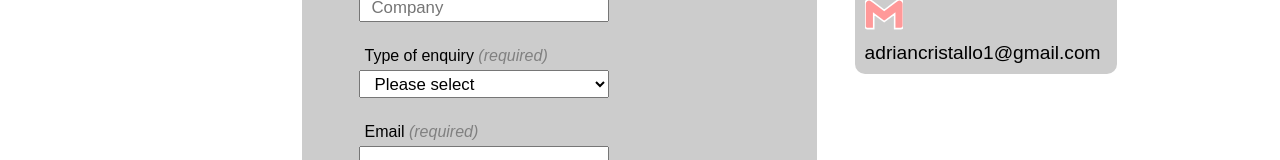
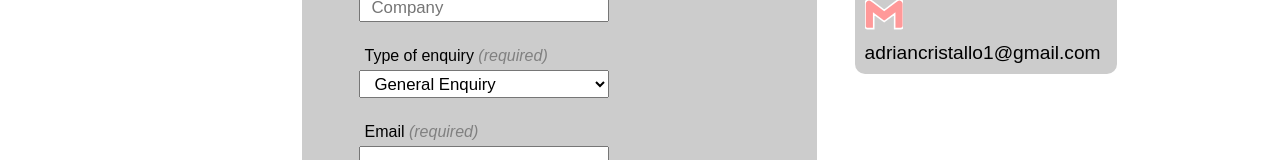
Before and after one commit to haheha24/portfolio, a React (Create React App) app in the folder client/: page /Contact in a window 1280 px wide. Shown: the part 257-417 px from the top of the page. Built offline with nearby package versions, Linux system fonts and the light colour scheme.

Commit message:
removed select attribute and set the value to General Enquiry. Adheres to React convention and also removes the chance that a at a enquiry type is not chosen by the user

```diff
--- a/client/src/components/pages/contact/Contact.tsx
+++ b/client/src/components/pages/contact/Contact.tsx
@@ -126,9 +126,8 @@ const Contact = () => {
                   onChange={(e) => contactHandle(e)}
                 >
                   <option
-                    value=""
+                    value="General Enquiry"
                     disabled
-                    selected
                     style={{ color: "hsl(0, 0%, 50%)" }}
                   >
                     Please select
```
